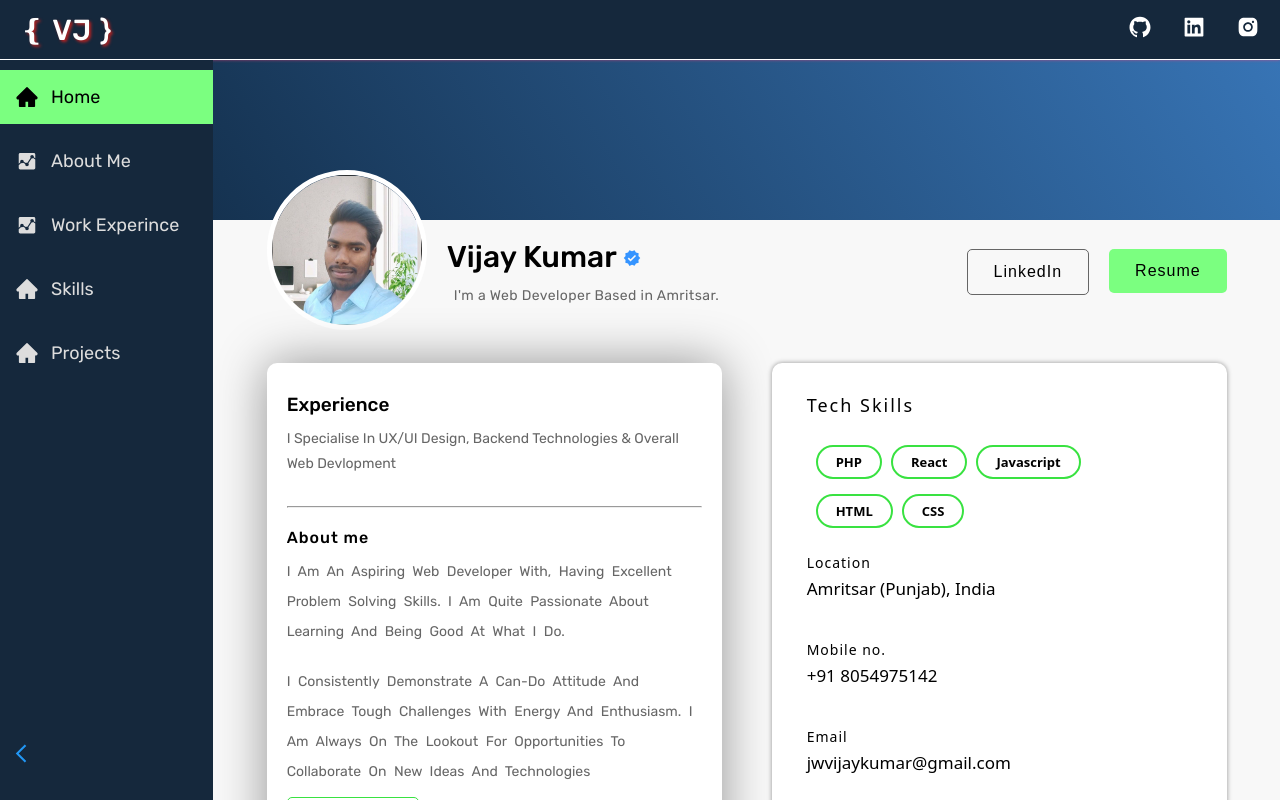
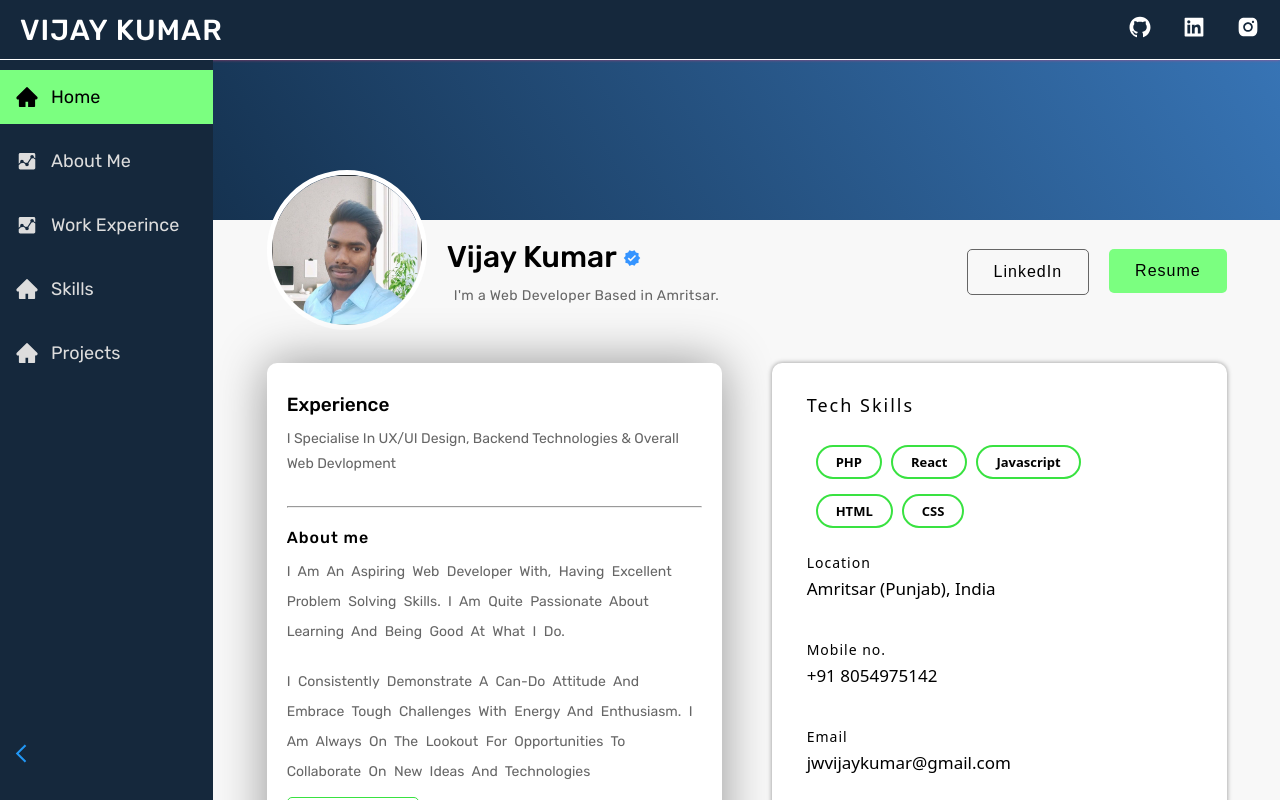
Before and after one commit to Vijaykumar308/portfolio, a React (Create React App) app: page / in a window 1280 px wide. Shown: the top 800 px of the page. Built offline with nearby package versions, Linux system fonts and the light colour scheme; the HTML template or start-up script is replaced by a standard one.

Commit message:
changes logo vj to vijay kumar

```diff
--- a/src/Components/Topbar/Topbar.jsx
+++ b/src/Components/Topbar/Topbar.jsx
@@ -7,7 +7,7 @@ const Topbar = () => {
         <div className='topbar'>
             <div className='wrapper'>
                 <div className='logo'>
-                    <h1 className='logo-title'> &#10100; VJ &#125;</h1>
+                    <h1 className='logo-title'> vijay kumar </h1>
                 </div>
                 {/* <div className='fgd'>
                     <a href='https://www.instagram.com/mr.vijay.kumar308/' target={"_blank"} rel="noreferrer">
--- a/src/Components/Topbar/topbar.css
+++ b/src/Components/Topbar/topbar.css
@@ -36,7 +36,9 @@
 }
 .logo-title{
     letter-spacing: 1px;
-    font-size: 29px;
+    font-size: 2.9rem;
+    color: #fff;
     font-weight: 500;
-    text-shadow: 2px 2px 3px firebrick;
+    /* text-shadow: 2px 2px 3px firebrick; */
+    text-transform: uppercase;
 }
```
